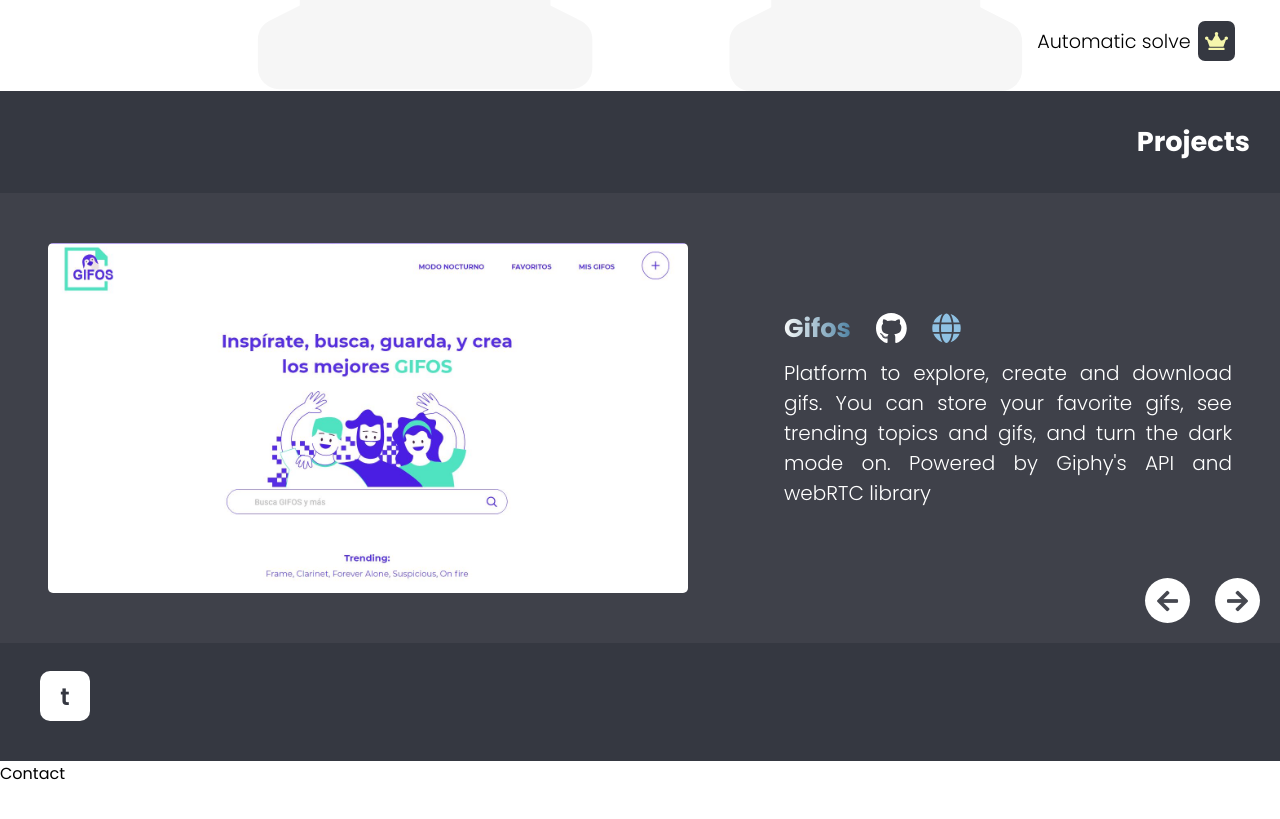
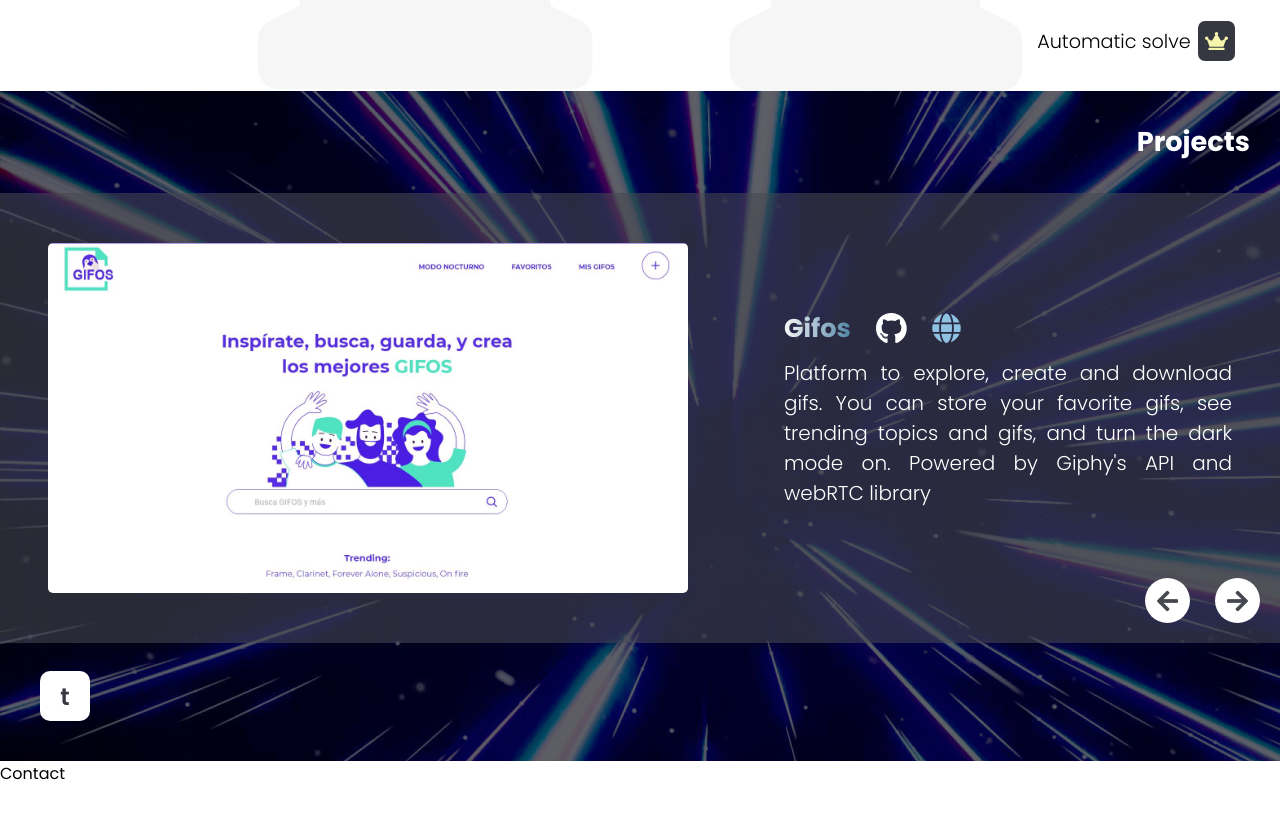
Before and after one commit to DannyCarvajal/portfolio-2022, a React (Create React App) app: page / in a window 1280 px wide. Shown: the part 2780-3599 px from the top of the page. Built offline with nearby package versions, Linux system fonts and the light colour scheme.

Commit message:
upload Project section

```diff
--- a/src/components/projects/projectitem.scss
+++ b/src/components/projects/projectitem.scss
@@ -9,7 +9,6 @@
 
     &__imgContainer {
         max-width: 90vw;
-        // border-radius: 10px;
         background-color: transparent;
 
         & .projectimage {
--- a/src/sections/projects/Projects.jsx
+++ b/src/sections/projects/Projects.jsx
@@ -1,6 +1,8 @@
 import React, {useState} from "react";
+// COMPONENTS
 import ProjectItem from "../../components/projects/ProjectItem";
 import SecretWord from "../../components/global/Secretword";
+
 import Helpers from "../../hooks/helpers";
 import "./projects.scss";
 
--- a/src/sections/projects/projects.scss
+++ b/src/sections/projects/projects.scss
@@ -1,6 +1,9 @@
 .projectsSection {
     height: fit-content;
     background-color: #353841;
+    background-image: url(../../assets/img/speedlightbg.png);
+    background-repeat: no-repeat;
+    // background-size: cover;
     overflow-y: hidden;
     position: relative;
 
@@ -23,6 +26,7 @@
         position: relative;
         overflow-x: hidden;
         min-height: 670px;
+        background-image: url(../../assets/img/desktopspeedlight.png);
 
         &__title {
             text-align: right
```
Also changed, not shown: src/assets/img/desktopspeedlight.png (added), src/assets/img/speedlightbg.png (added).
